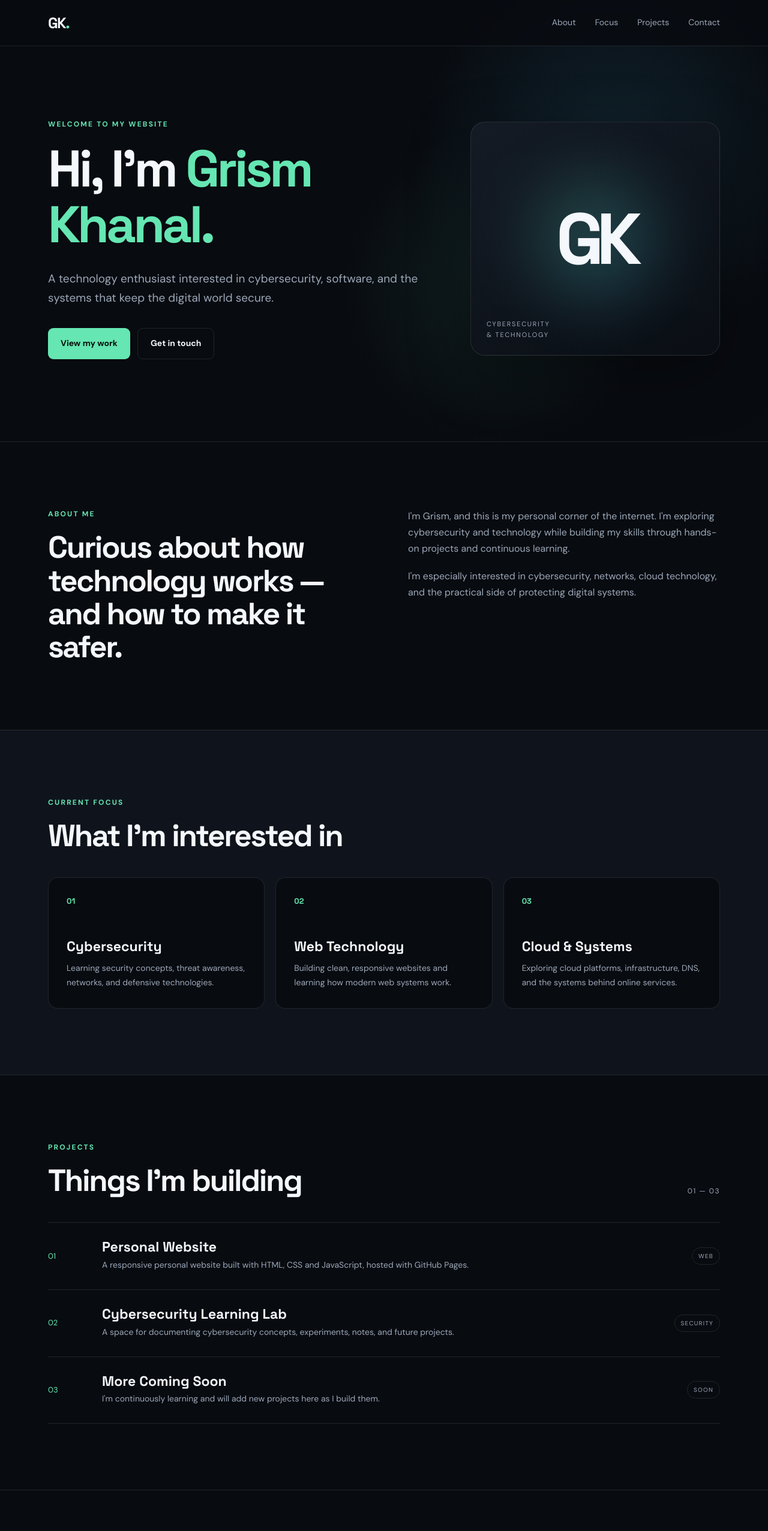
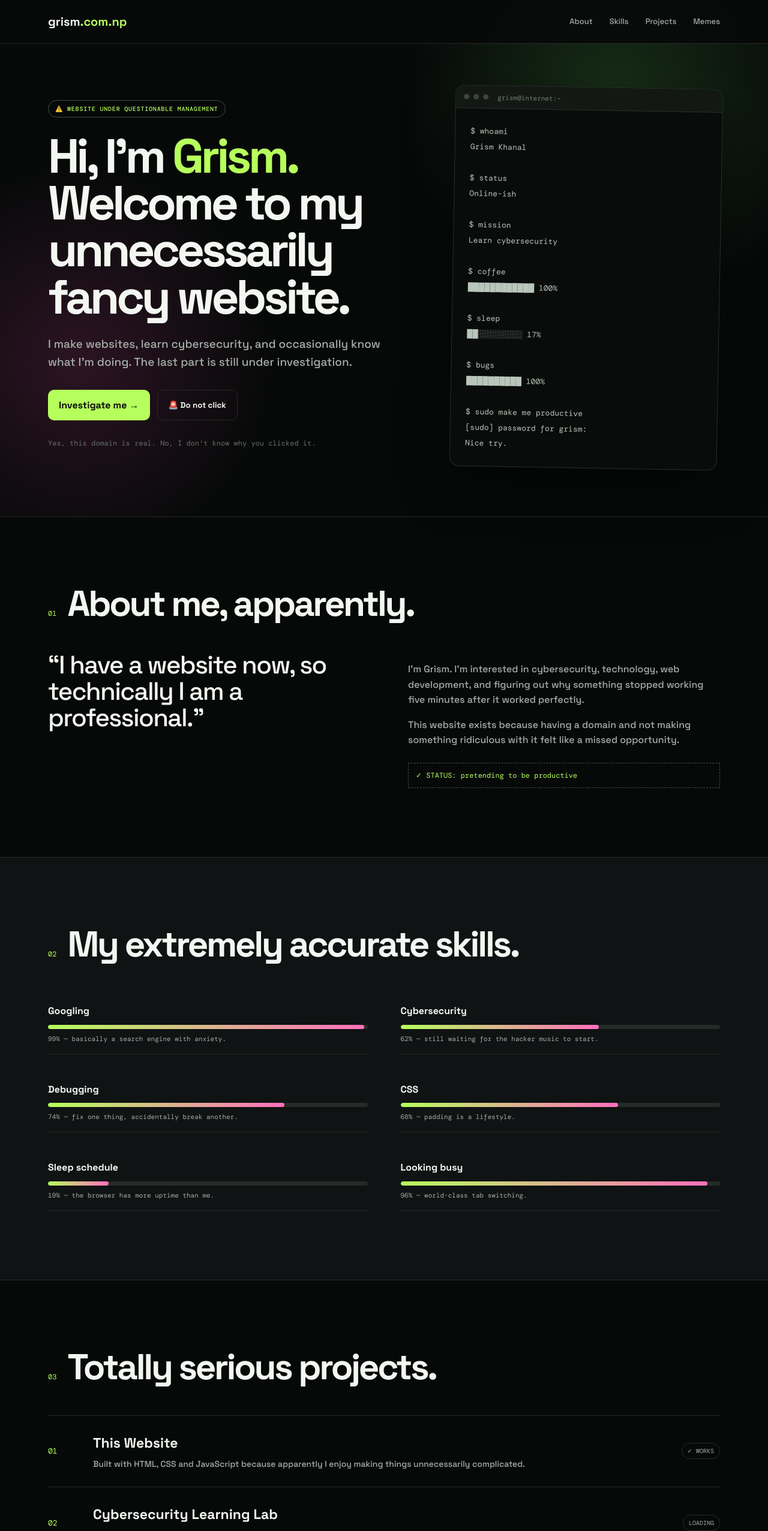
Before and after one commit to grismmk/grism-website, a plain HTML site: page index.html in a window 1280 px wide. Shown: the top 2553 px of the page at 60% size. Drawn offline with nearby package versions, Linux system fonts and the light colour scheme.

Commit message:
Add files via upload

```diff
--- a/index.html
+++ b/index.html
@@ -3,146 +3,111 @@
 <head>
 <meta charset="UTF-8">
 <meta name="viewport" content="width=device-width, initial-scale=1.0">
-  <meta name="description" content="Grism Khanal — personal website and cybersecurity portfolio.">
-  <title>Grism Khanal | Personal Website</title>
+<meta name="description" content="Grism Khanal — a suspiciously unnecessary personal website.">
+<title>Grism Khanal | Definitely a Real Website</title>
 <link rel="stylesheet" href="style.css">
 </head>
 <body>
-  <header class="nav-wrap">
-    <nav class="nav container">
-      <a class="brand" href="#home">GK<span>.</span></a>
-      <button class="menu-btn" aria-label="Open menu" aria-expanded="false">☰</button>
-      <div class="nav-links">
-        <a href="#about">About</a>
-        <a href="#focus">Focus</a>
-        <a href="#projects">Projects</a>
-        <a href="#contact">Contact</a>
+<header>
+<nav>
+<a class="logo" href="#top">grism<span>.com.np</span></a>
+<div class="links">
+<a href="#about">About</a><a href="#skills">Skills</a><a href="#projects">Projects</a><a href="#memes">Memes</a>
 </div>
 </nav>
 </header>
 
-  <main>
-    <section id="home" class="hero">
-      <div class="hero-grid container">
-        <div class="hero-copy">
-          <p class="eyebrow">WELCOME TO MY WEBSITE</p>
-          <h1>Hi, I'm <span>Grism Khanal.</span></h1>
-          <p class="hero-text">
-            A technology enthusiast interested in cybersecurity, software, and the systems
-            that keep the digital world secure.
-          </p>
-          <div class="hero-actions">
-            <a class="btn primary" href="#projects">View my work</a>
-            <a class="btn secondary" href="#contact">Get in touch</a>
+<main id="top">
+<section class="hero">
+<div>
+<div class="pill">⚠️ WEBSITE UNDER QUESTIONABLE MANAGEMENT</div>
+<h1>Hi, I'm <span>Grism.</span><br>Welcome to my unnecessarily fancy website.</h1>
+<p class="lead">I make websites, learn cybersecurity, and occasionally know what I'm doing. The last part is still under investigation.</p>
+<div class="buttons">
+<a class="btn primary" href="#about">Investigate me →</a>
+<button class="btn secondary" id="panic">🚨 Do not click</button>
 </div>
+<p class="tiny">Yes, this domain is real. No, I don't know why you clicked it.</p>
 </div>
-        <div class="hero-card">
-          <div class="glow"></div>
-          <div class="initials">GK</div>
-          <p>CYBERSECURITY<br>& TECHNOLOGY</p>
+
+<div class="terminal">
+<div class="terminal-top"><i></i><i></i><i></i><b>grism@internet:~</b></div>
+<pre>$ whoami
+Grism Khanal
+
+$ status
+Online-ish
+
+$ mission
+Learn cybersecurity
+
+$ coffee
+████████████ 100%
+
+$ sleep
+██░░░░░░░░ 17%
+
+$ bugs
+██████████ 100%
+
+$ sudo make me productive
+[sudo] password for grism:
+Nice try.</pre>
+</div>
+</section>
+
+<section id="about" class="section">
+<div class="section-title"><span>01</span><h2>About me, apparently.</h2></div>
+<div class="about-grid">
+<div class="big-quote">“I have a website now, so technically I am a professional.”</div>
+<div class="copy">
+<p>I'm Grism. I'm interested in cybersecurity, technology, web development, and figuring out why something stopped working five minutes after it worked perfectly.</p>
+<p>This website exists because having a domain and not making something ridiculous with it felt like a missed opportunity.</p>
+<div class="fake-alert">✓ STATUS: pretending to be productive</div>
 </div>
 </div>
 </section>
 
-    <section id="about" class="section">
-      <div class="container two-col">
-        <div>
-          <p class="eyebrow">ABOUT ME</p>
-          <h2>Curious about how technology works — and how to make it safer.</h2>
-        </div>
-        <div class="section-copy">
-          <p>
-            I'm Grism, and this is my personal corner of the internet. I'm exploring
-            cybersecurity and technology while building my skills through hands-on projects
-            and continuous learning.
-          </p>
-          <p>
-            I'm especially interested in cybersecurity, networks, cloud technology,
-            and the practical side of protecting digital systems.
-          </p>
-        </div>
-      </div>
-    </section>
-
-    <section id="focus" class="section alt">
-      <div class="container">
-        <p class="eyebrow">CURRENT FOCUS</p>
-        <h2>What I'm interested in</h2>
-        <div class="cards">
-          <article class="card">
-            <div class="icon">01</div>
-            <h3>Cybersecurity</h3>
-            <p>Learning security concepts, threat awareness, networks, and defensive technologies.</p>
-          </article>
-          <article class="card">
-            <div class="icon">02</div>
-            <h3>Web Technology</h3>
-            <p>Building clean, responsive websites and learning how modern web systems work.</p>
-          </article>
-          <article class="card">
-            <div class="icon">03</div>
-            <h3>Cloud & Systems</h3>
-            <p>Exploring cloud platforms, infrastructure, DNS, and the systems behind online services.</p>
-          </article>
-        </div>
+<section id="skills" class="section dark">
+<div class="section-title"><span>02</span><h2>My extremely accurate skills.</h2></div>
+<div class="skills">
+<article><b>Googling</b><div class="bar"><i style="width:99%"></i></div><small>99% — basically a search engine with anxiety.</small></article>
+<article><b>Cybersecurity</b><div class="bar"><i style="width:62%"></i></div><small>62% — still waiting for the hacker music to start.</small></article>
+<article><b>Debugging</b><div class="bar"><i style="width:74%"></i></div><small>74% — fix one thing, accidentally break another.</small></article>
+<article><b>CSS</b><div class="bar"><i style="width:68%"></i></div><small>68% — padding is a lifestyle.</small></article>
+<article><b>Sleep schedule</b><div class="bar"><i style="width:19%"></i></div><small>19% — the browser has more uptime than me.</small></article>
+<article><b>Looking busy</b><div class="bar"><i style="width:96%"></i></div><small>96% — world-class tab switching.</small></article>
 </div>
 </section>
 
 <section id="projects" class="section">
-      <div class="container">
-        <p class="eyebrow">PROJECTS</p>
-        <div class="section-heading">
-          <h2>Things I'm building</h2>
-          <span>01 — 03</span>
-        </div>
-        <div class="project-list">
-          <article class="project">
-            <span class="project-number">01</span>
-            <div>
-              <h3>Personal Website</h3>
-              <p>A responsive personal website built with HTML, CSS and JavaScript, hosted with GitHub Pages.</p>
-            </div>
-            <span class="tag">WEB</span>
-          </article>
-          <article class="project">
-            <span class="project-number">02</span>
-            <div>
-              <h3>Cybersecurity Learning Lab</h3>
-              <p>A space for documenting cybersecurity concepts, experiments, notes, and future projects.</p>
-            </div>
-            <span class="tag">SECURITY</span>
-          </article>
-          <article class="project">
-            <span class="project-number">03</span>
-            <div>
-              <h3>More Coming Soon</h3>
-              <p>I'm continuously learning and will add new projects here as I build them.</p>
-            </div>
-            <span class="tag">SOON</span>
-          </article>
-        </div>
+<div class="section-title"><span>03</span><h2>Totally serious projects.</h2></div>
+<div class="projects">
+<article class="project"><div class="number">01</div><div><h3>This Website</h3><p>Built with HTML, CSS and JavaScript because apparently I enjoy making things unnecessarily complicated.</p></div><span>✓ WORKS</span></article>
+<article class="project"><div class="number">02</div><div><h3>Cybersecurity Learning Lab</h3><p>Learning how computers behave so I can politely tell them when they're behaving incorrectly.</p></div><span>LOADING</span></article>
+<article class="project"><div class="number">03</div><div><h3>Future Project™</h3><p>Coming soon. “Soon” has no legally binding definition.</p></div><span>404</span></article>
 </div>
 </section>
 
-    <section id="contact" class="section contact-section">
-      <div class="container contact-box">
-        <div>
-          <p class="eyebrow">CONTACT</p>
-          <h2>Let's connect.</h2>
-          <p class="section-copy">Want to see what I'm building or follow my progress? Find me on GitHub.</p>
+<section id="memes" class="section dark">
+<div class="section-title"><span>04</span><h2>Scientific research (memes).</h2></div>
+<div class="memes">
+<article><div class="meme-art">💻<strong>IT WORKED<br>YESTERDAY</strong></div><p>Every developer's favorite sentence.</p></article>
+<article><div class="meme-art">👨‍💻<strong>ONE SMALL<br>CHANGE</strong></div><p>Famous last words before the entire website disappears.</p></article>
+<article><div class="meme-art">☕<strong>COFFEE<br>→ CODE</strong></div><p>Highly advanced software engineering methodology.</p></article>
 </div>
-        <a class="btn primary" href="https://github.com/grismmk" target="_blank" rel="noopener noreferrer">GitHub ↗</a>
+<p class="disclaimer">Original meme-style cards. No memes were stolen in the production of this website.</p>
+</section>
+
+<section class="section">
+<div class="chaos-box">
+<div><p class="eyebrow">FINAL WARNING</p><h2>You made it this far.</h2><p>That's either impressive or deeply concerning.</p></div>
+<button class="btn primary" id="surprise">Give me a compliment</button>
 </div>
 </section>
 </main>
 
-  <footer>
-    <div class="container footer-inner">
-      <span>© <span id="year"></span> Grism Khanal</span>
-      <span>grism.com.np</span>
-    </div>
-  </footer>
-
+<footer><p>© <span id="year"></span> Grism Khanal · Built with questionable decisions.</p><a href="#top">Back to top ↑</a></footer>
 <script src="script.js"></script>
 </body>
 </html>
--- a/script.js
+++ b/script.js
@@ -1,13 +1,21 @@
-const menuBtn = document.querySelector(".menu-btn");
-const navLinks = document.querySelector(".nav-links");
+const year=document.getElementById("year");
+year.textContent=new Date().getFullYear();
 
-menuBtn?.addEventListener("click", () => {
-  const open = navLinks.classList.toggle("open");
-  menuBtn.setAttribute("aria-expanded", open);
+const panic=document.getElementById("panic");
+panic.addEventListener("click",()=>{
+  document.body.classList.add("shake");
+  panic.textContent="🚨 YOU CLICKED IT.";
+  setTimeout(()=>document.body.classList.remove("shake"),400);
+  setTimeout(()=>panic.textContent="🚨 Do not click",1400);
 });
 
-document.querySelectorAll(".nav-links a").forEach(link => {
-  link.addEventListener("click", () => navLinks.classList.remove("open"));
+document.getElementById("surprise").addEventListener("click",function(){
+  const compliments=[
+    "You have excellent taste in websites.",
+    "Honestly? 10/10 clicking skills.",
+    "You survived the whole website. Respect.",
+    "Your browser is proud of you.",
+    "This website officially approves of you."
+  ];
+  this.textContent=compliments[Math.floor(Math.random()*compliments.length)];
 });
-
-document.getElementById("year").textContent = new Date().getFullYear();
```
Also changed, not shown: style.css, 1 other file. Lines whose indentation alone changed are shown as unchanged.
